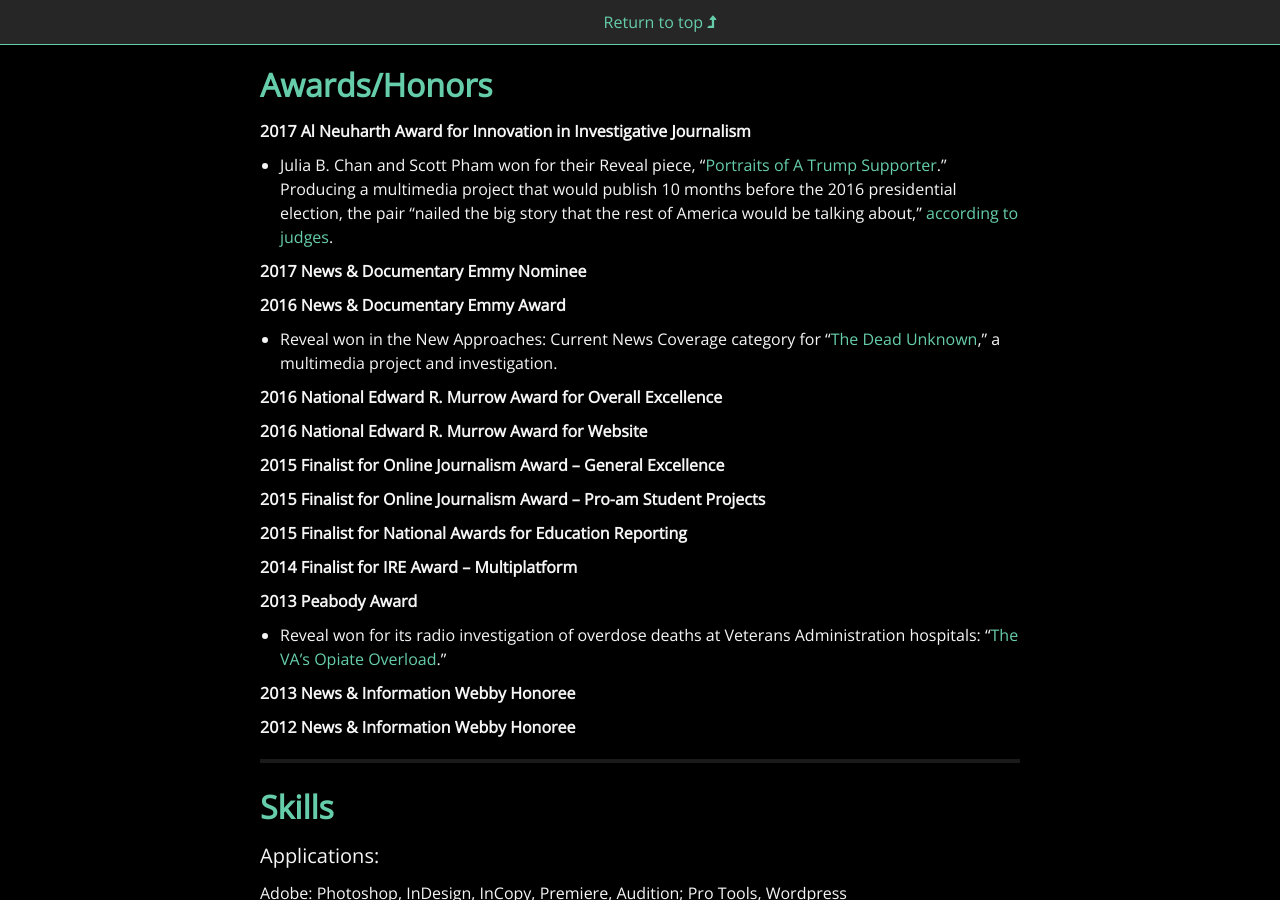
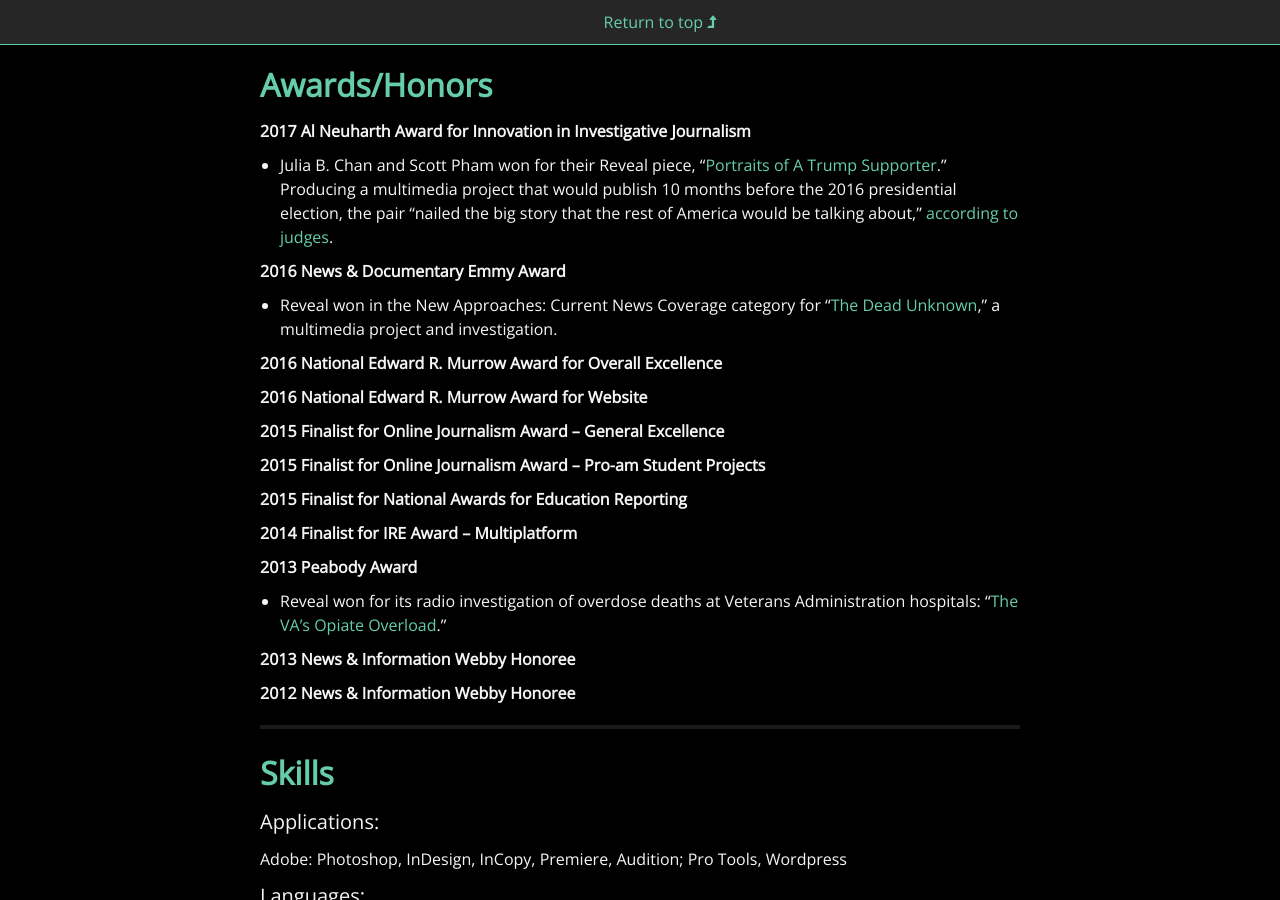
Before and after one commit to juliachanb/juliachanb.github.io, a Jekyll site: the page built from pages/resume.md, in a window 1280 px wide and 900 px high, scrolled down 4188 px. Built offline with Jekyll 4.4.1, drawn with Linux system fonts in a browser that asks for light colours; nearby versions of some CDN libraries; some web fonts are replaced.

Commit message:
killed emmy nom

```diff
--- a/pages/resume.md
+++ b/pages/resume.md
@@ -181,8 +181,6 @@
 
 - Julia B. Chan and Scott Pham won for their Reveal piece, "[Portraits of A Trump Supporter](https://www.revealnews.org/article/portraits-of-a-trump-supporter/)." Producing a multimedia project that would publish 10 months before the 2016 presidential election, the pair "nailed the big story that the rest of America would be talking about," [according to judges](http://www.aaja.org/awards2017).
 
-**2017 News & Documentary Emmy Nominee**
-
 **2016 News & Documentary Emmy Award**
 
 - Reveal won in the New Approaches: Current News Coverage category for "[The Dead Unknown](https://www.revealnews.org/article/coming-soon-see-our-documentary-series-the-dead-unknown/)," a multimedia project and investigation.
```
